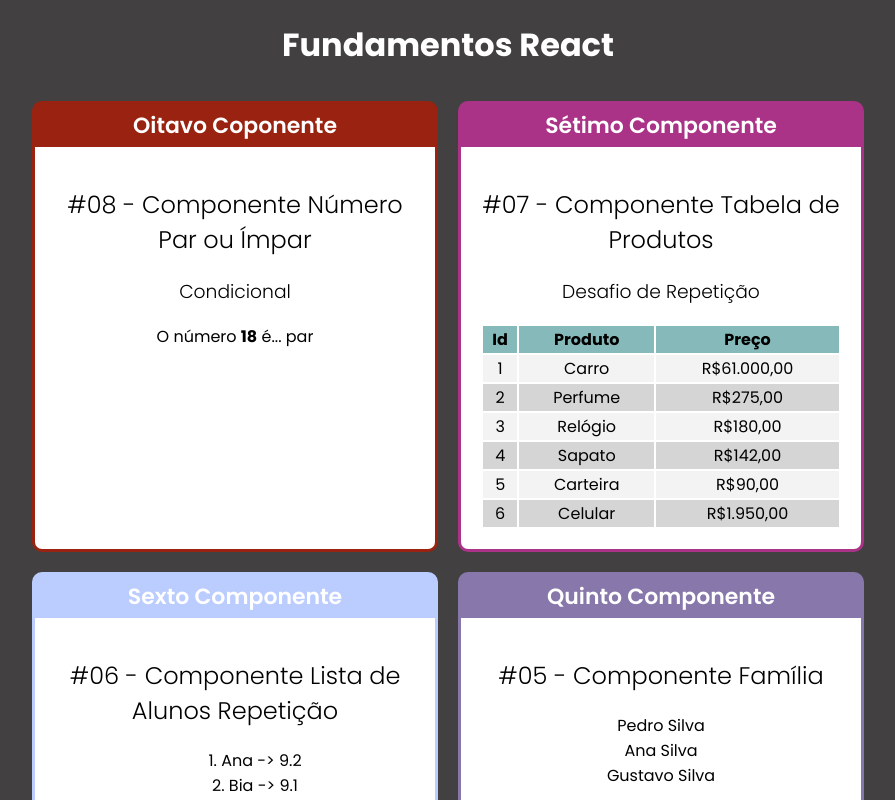
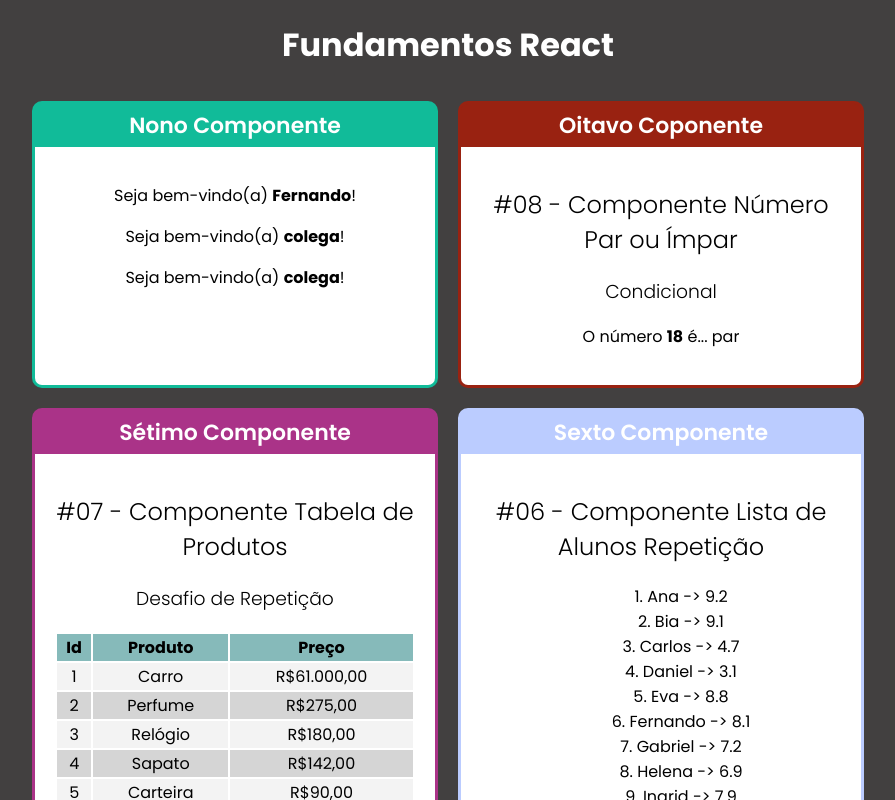
Before and after one commit to barbaracalderon/fundamentos-react, a React (Create React App) app: page / in a window 1280 px wide. Shown: the top 800 px of the page, without its empty margins (192-1087 px from the left). Built offline with nearby package versions, Linux system fonts and the light colour scheme.

Commit message:
Added 9th card on conditional -> If tag

```diff
--- a/src/App.jsx
+++ b/src/App.jsx
@@ -10,11 +10,18 @@ import FamiliaMembro from "./components/basicos/FamiliaMembro";
 import ListaAlunos from "./components/repeticao/ListaAlunos";
 import TabelaProdutos from "./components/repeticao/TabelaProdutos";
 import ParOuImpar from "./components/condicional/ParOuImpar";
+import UsuarioInfo from "./components/condicional/UsuarioInfo";
 
 export default () =>
     <div id="App">
         <h1>Fundamentos React</h1>
         <div className="Cards">
+            <Card titulo="Nono Componente" color="#1b9">
+                <UsuarioInfo usuario={{nome: 'Fernando'}} />
+                <UsuarioInfo />
+                <UsuarioInfo usuario='' />
+
+            </Card>
             <Card titulo="Oitavo Coponente" color="#921">
                 <ParOuImpar num={18}/>
             </Card>
--- /dev/null
+++ b/src/components/condicional/If.jsx
@@ -0,0 +1,10 @@
+
+
+export default props => {
+    if (props.test) {
+        return props.children
+    } else {
+        return false
+    }
+
+}
--- /dev/null
+++ b/src/components/condicional/UsuarioInfo.jsx
@@ -0,0 +1,19 @@
+import React from 'react'
+import If from './If'
+
+export default props => {
+    const usuario = props.usuario || {}
+    return (
+        <div>
+            <p>
+                <If test={ usuario && usuario.nome } >
+                Seja bem-vindo(a) <strong>{ usuario.nome }</strong>!
+                </If>
+
+                <If test={ !usuario || !usuario.nome }>
+                Seja bem-vindo(a) <strong>colega</strong>!
+                </If>
+            </p>
+        </div>
+    )
+}
```
